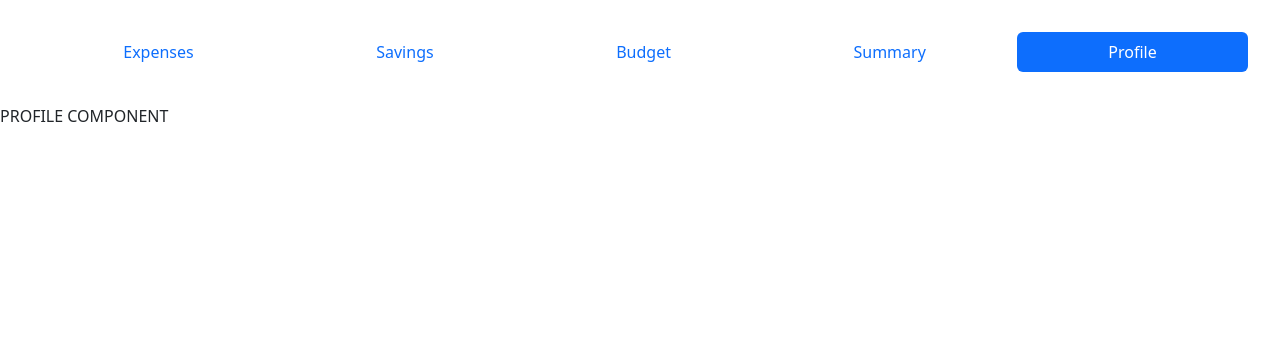
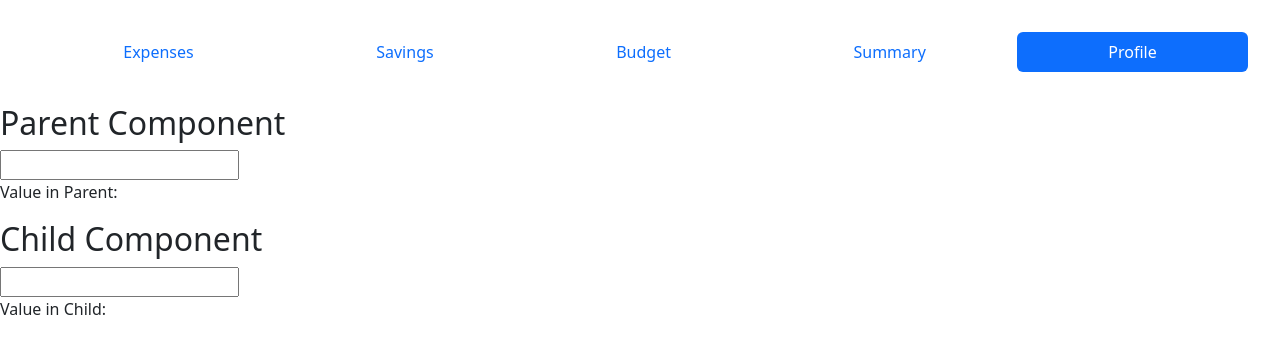
Before and after one commit to Daniel-dadu/ExpensesWebApp, a Vue app in the folder front-end/: page / in a window 1280 px wide. Both pictures are taken after a click on the tab "Profile". Shown: the top 354 px of the page. Built offline with nearby package versions, Linux system fonts and the light colour scheme; the HTML template or start-up script is replaced by a standard one.

Commit message:
Added watchers for changes #2

```diff
--- a/front-end/src/components/ExpenseModal.vue
+++ b/front-end/src/components/ExpenseModal.vue
@@ -18,14 +18,12 @@
                         <p>{{ initialData.category }}</p>
                         <p>Description:</p>
                         <EditableText :initialText="descriptionEdit" @update:initialText="descriptionEdit = $event" />
-                        <p>Amount:{{ amountEdit }}</p>
+                        <p>Amount:</p>
                         <EditableText :initialText="amountEdit" @update:initialText="amountEdit = $event" />
                         <p>Created at:</p>
                         <p>{{ initialData.createdAt }}</p>
                         <p>Updated at:</p>
                         <p>{{ initialData.updatedAt }}</p>
-                        <p>Test:</p>
-                        <button @click="() => {editedData.amount = 89475}">Update amount</button>
                 </div>
                 <div class="modal-footer">
                     <button type="button" class="btn btn-secondary" data-bs-dismiss="modal">Close</button>
@@ -55,17 +53,11 @@ export default {
         }
 
         watch(
-            () => props.initialData,
-            (newVal) => {
-                editedData.value = newVal
-            }
-        )
-
-        watch(
-            () => amountEdit.value,
-            (newVal) => {
-                console.log(newVal)
-                editedData.value.amount = newVal
+            () => [props.initialData, descriptionEdit.value, amountEdit.value],
+            ([newData, newDescription, newAmount]) => {
+                editedData.value = newData
+                editedData.value.description = newDescription
+                editedData.value.amount = newAmount
             }
         )
 
--- a/front-end/src/components/ExpensesTable.vue
+++ b/front-end/src/components/ExpensesTable.vue
@@ -14,7 +14,10 @@
                 <td>{{ expense.date }}</td>
                 <td>{{ expense.category }}</td>
                 <td>{{ expense.description }}</td>
-                <td>${{ expense.amount }}</td>
+                <td>
+                    <EditableText :initialText="expense.amount" @update:initialText="expense.amount = $event"/>
+                    ${{ expense.amount }}
+                </td>
                 <td>
                     <button
                     type="button"
@@ -48,6 +51,7 @@
 import { ref } from "vue"
 import { expenses } from '@/expenses-obj'
 import ExpenseModal from './ExpenseModal.vue'
+import EditableText from "./EditableText.vue"
 
 export default {
     name: "ExpensesTable",
@@ -74,6 +78,7 @@ export default {
     },
     components: {
         ExpenseModal,
+        EditableText,
     },
 }
 </script>
--- a/front-end/src/pages/MainPage.vue
+++ b/front-end/src/pages/MainPage.vue
@@ -33,18 +33,20 @@
 			BUDGET COMPONENT
 		</div>
 		<div class="tab-pane fade" id="pills-profile" role="tabpanel" aria-labelledby="pills-profile-tab" tabindex="0">
-			PROFILE COMPONENT
+			<ParentComponent />
 		</div>
     </div>
 </template>
 
 <script>
 import ExpensesPage from '@/pages/ExpensesPage.vue';
+import ParentComponent from '../testing/ParentComponent.vue'
 
 export default {
     name: 'MainPage',
     components: {
 		ExpensesPage,
+		ParentComponent,
 	},
 }
 </script>
--- /dev/null
+++ b/front-end/src/testing/ChildComponent.vue
@@ -0,0 +1,34 @@
+<template>
+    <div>
+      <h2>Child Component</h2>
+      <input v-model="childValue" />
+      <p>Value in Child: {{ childValue }}</p>
+    </div>
+  </template>
+
+  <script>
+  import { ref, watch } from 'vue';
+
+  export default {
+    props: {
+      modelValue: String, // Define a prop to receive the parent's variable
+    },
+    setup(props, { emit }) {
+      const childValue = ref(props.modelValue); // Initialize with the parent's value
+
+      // Watch for changes in the parent's variable and update the childValue
+      watch(() => props.modelValue, (newValue) => {
+        childValue.value = newValue;
+      });
+
+      // Emit changes in childValue to the parent using the update:modelValue event
+      watch(() => childValue.value, (newValue) => {
+        emit('update:modelValue', newValue);
+      });
+
+      return {
+        childValue,
+      };
+    },
+  };
+  </script>
--- /dev/null
+++ b/front-end/src/testing/ParentComponent.vue
@@ -0,0 +1,26 @@
+<template>
+    <div>
+      <h2>Parent Component</h2>
+      <input v-model="parentVariable" />
+      <p>Value in Parent: {{ parentVariable }}</p>
+      <ChildComponent v-model="parentVariable" />
+    </div>
+  </template>
+
+  <script>
+  import { ref } from 'vue';
+  import ChildComponent from './ChildComponent.vue';
+
+  export default {
+    components: {
+      ChildComponent,
+    },
+    setup() {
+      const parentVariable = ref(''); // Define the parent variable using ref
+
+      return {
+        parentVariable,
+      };
+    },
+  };
+  </script>
```
